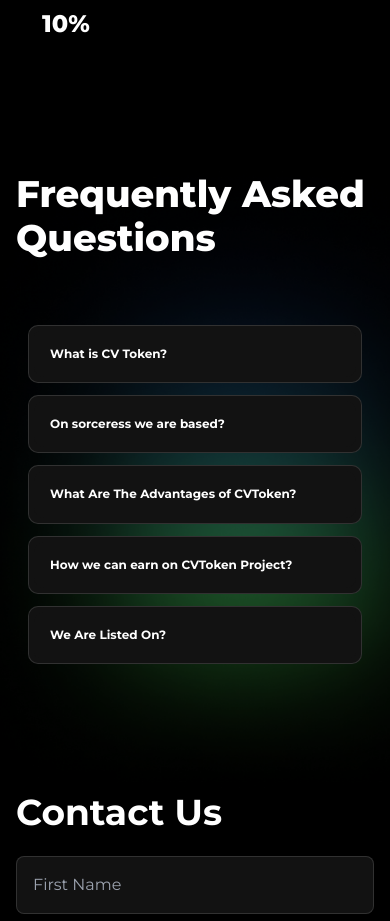
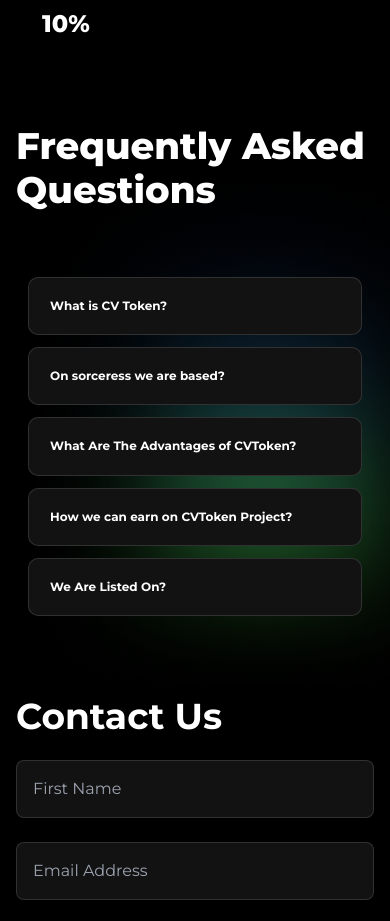
Before and after one commit to AMISH-KHAN/Amit-gap-x, a React (Vite) app: page / in a window 390 px wide. Shown: the part 9400-10321 px from the top of the page. Built offline with nearby package versions, Linux system fonts and the light colour scheme.

Commit message:
fised space in faq

```diff
--- a/src/Components/Faq.jsx
+++ b/src/Components/Faq.jsx
@@ -8,7 +8,7 @@
        <section className='w-full  pb-[68px] relative'>
               <div className='xl:max-w-[1320px] lg:max-w-[1140px] md:max-w-[960px] sm:max-w-[540px] mx-auto relative px-4 lg:px-8  z-20 m-auto'>
 
-    <div className=" mx-auto py-12">
+    <div className=" mx-auto py-0 lg:py-12">
       <h2 className="text-[37px] lg:text-[58px] font-extrabold text-white mb-16">Frequently Asked Questions</h2>
             <Accordion  >
         <Accordion.Item eventKey="0" >
```
